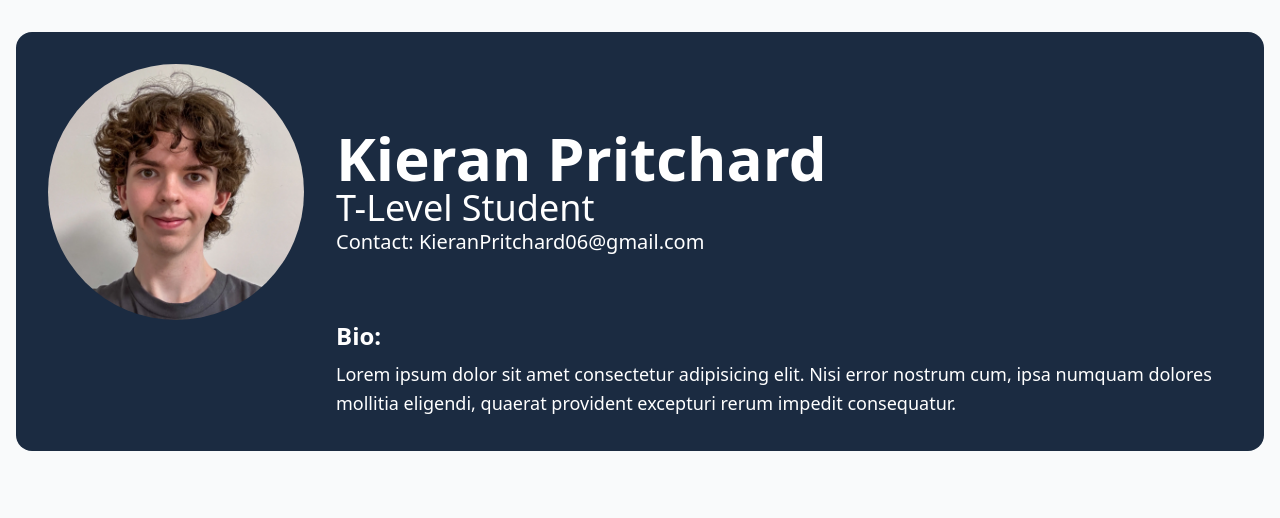
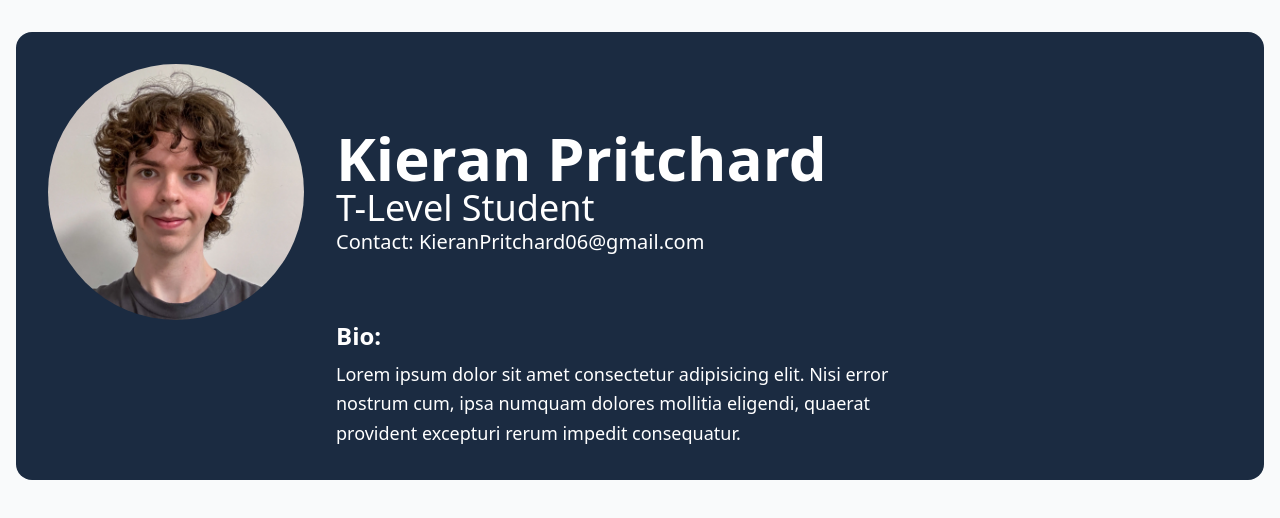
Before and after one commit to KieranPritchard/LinkNest, a React (Vite) app: page / in a window 1280 px wide. Shown: the top 518 px of the page. Built offline with nearby package versions, Linux system fonts and the light colour scheme.

Commit message:
added biography

```diff
--- a/src/components/Bio/Biography.jsx
+++ b/src/components/Bio/Biography.jsx
@@ -15,6 +15,10 @@ function Biography(){
                     quaerat provident excepturi rerum impedit consequatur.
                 </p>
             </div>
+
+            {/* Spacer: This matches the width of the img (w-64) exactly */}
+            <div className="w-64 flex-shrink-0"></div>
+
         </div>
     )
 }
```
